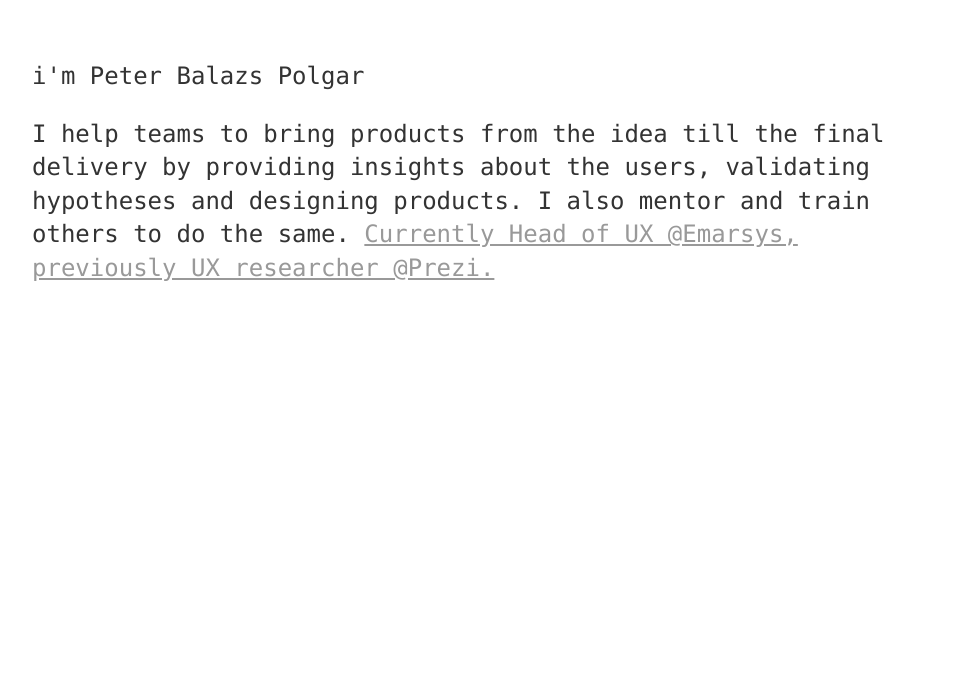
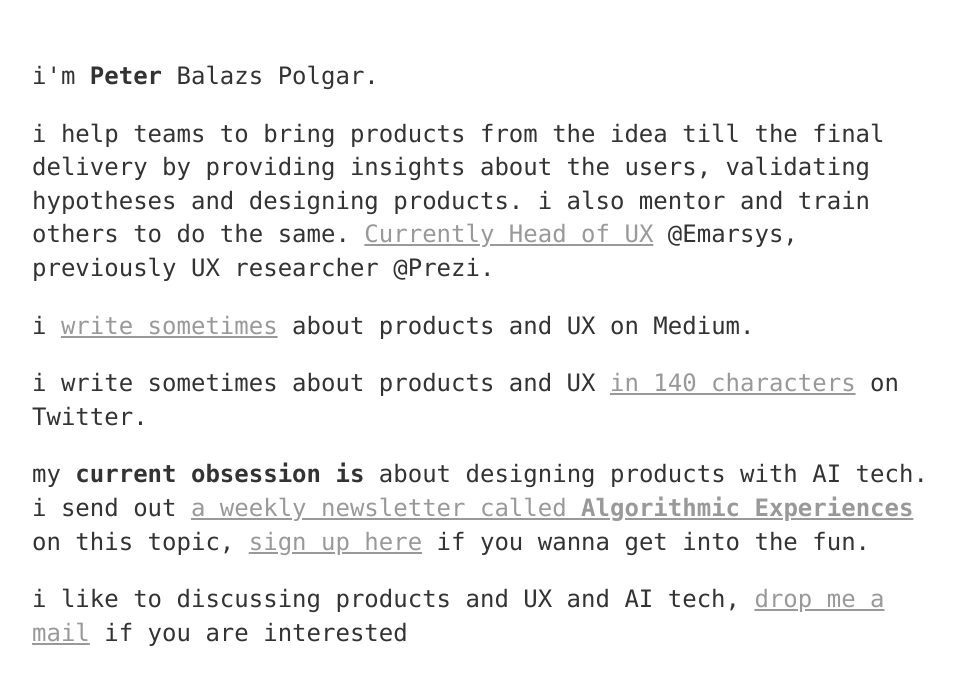
Before and after one commit to polgarp/polgarp.github.io.old, a Jekyll site: the page built from index.html, in a window 1280 px wide. Shown: the top 685 px of the page, without its empty margins (160-1114 px from the left). Built offline with Jekyll 4.4.1, drawn with Linux system fonts in a browser that asks for light colours.

Commit message:
added about content

```diff
--- a/index.html
+++ b/index.html
@@ -3,6 +3,10 @@
 title: polgarp
 ---
 <div>
-	<p>i'm Peter Balazs Polgar</p>
-	<p>I help teams to bring products from the idea till the final delivery by providing insights about the users, validating hypotheses and designing products. I also mentor and train others to do the same. <a href="https://www.linkedin.com/in/peterbalazspolgar">Currently Head of UX @Emarsys, previously UX researcher @Prezi.</a></p>
+	<p>i'm <strong>Peter</strong> Balazs Polgar.</p>
+	<p>i help teams to bring products from the idea till the final delivery by providing insights about the users, validating hypotheses and designing products. i also mentor and train others to do the same. <a href="https://www.linkedin.com/in/peterbalazspolgar">Currently Head of UX</a> @Emarsys, previously UX researcher @Prezi.</p>
+	<p>i <a href="https://medium.com/@polgarp">write sometimes</a> about products and UX on Medium.</p>
+	<p>i write sometimes about products and UX <a href="https://twitter.com/polgarp">in 140 characters</a> on Twitter.</p>
+	<p> my <strong>current obsession is</strong> about designing products with AI tech. i send out <a href="http://us14.campaign-archive1.com/home/?u=25e11581d6210c7e951839c6e&id=1e068a12d0">a weekly newsletter called <strong>Algorithmic Experiences</strong></a> on this topic, <a href="http://eepurl.com/cJLkmr">sign up here</a> if you wanna get into the fun.</p>
+	<p>i like to discussing products and UX and AI tech, <a href="mailto:polgarpeterbalazs@gmail.com">drop me a mail</a> if you are interested</p>
 </div>
```
